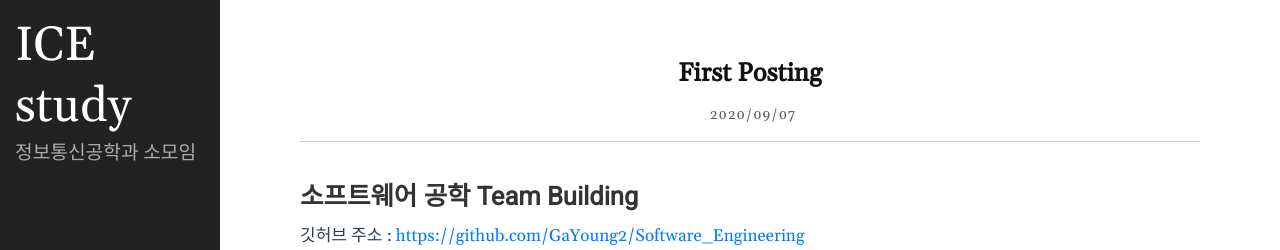
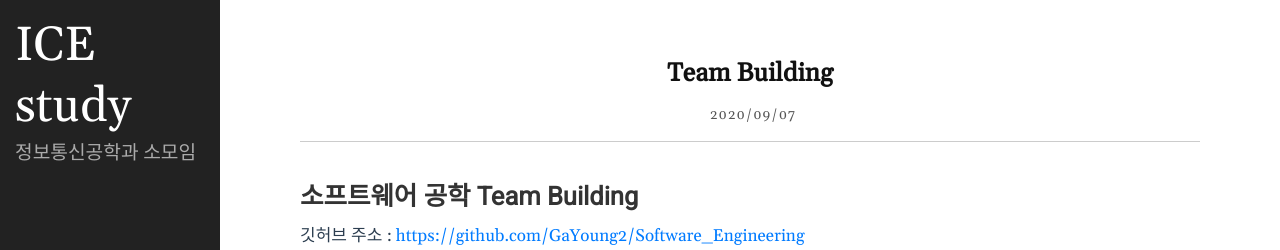
Before and after one commit to icestudy/icestudy.github.io, a Jekyll site: the page built from _posts/2020-09-07-TeamBuilding.md, in a window 1280 px wide. Shown: the top 250 px of the page. Built offline with Jekyll 4.4.1, drawn with Linux system fonts in a browser that asks for light colours.

Commit message:
Update 2020-09-07-TeamBuilding.md

```diff
--- a/_posts/2020-09-07-TeamBuilding.md
+++ b/_posts/2020-09-07-TeamBuilding.md
@@ -1,6 +1,6 @@
 ---
 layout: post
-title: First Posting
+title: Team Building
 date: 2020-09-07 9:58:00 +0900
 category: Software Engineering
 ---
```
